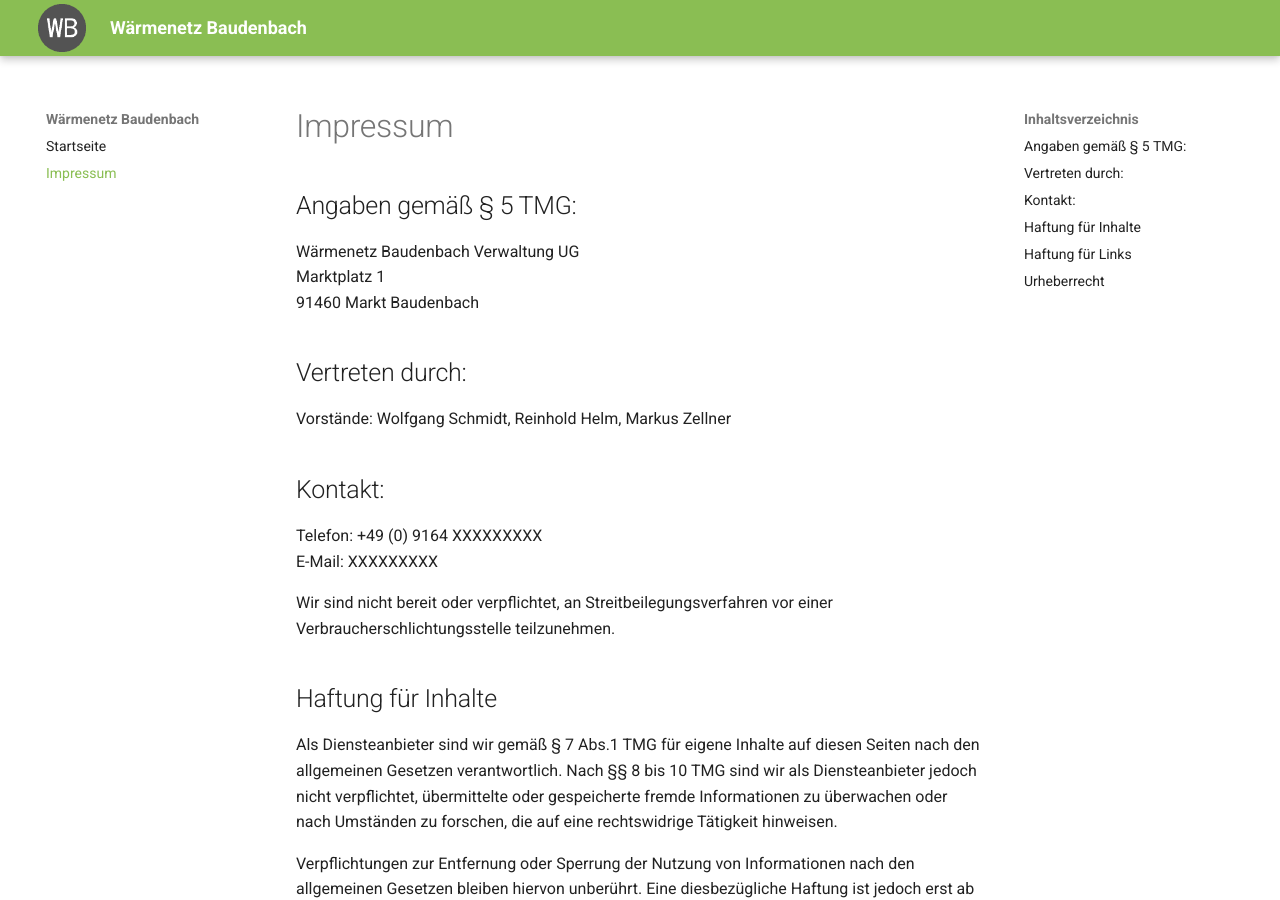
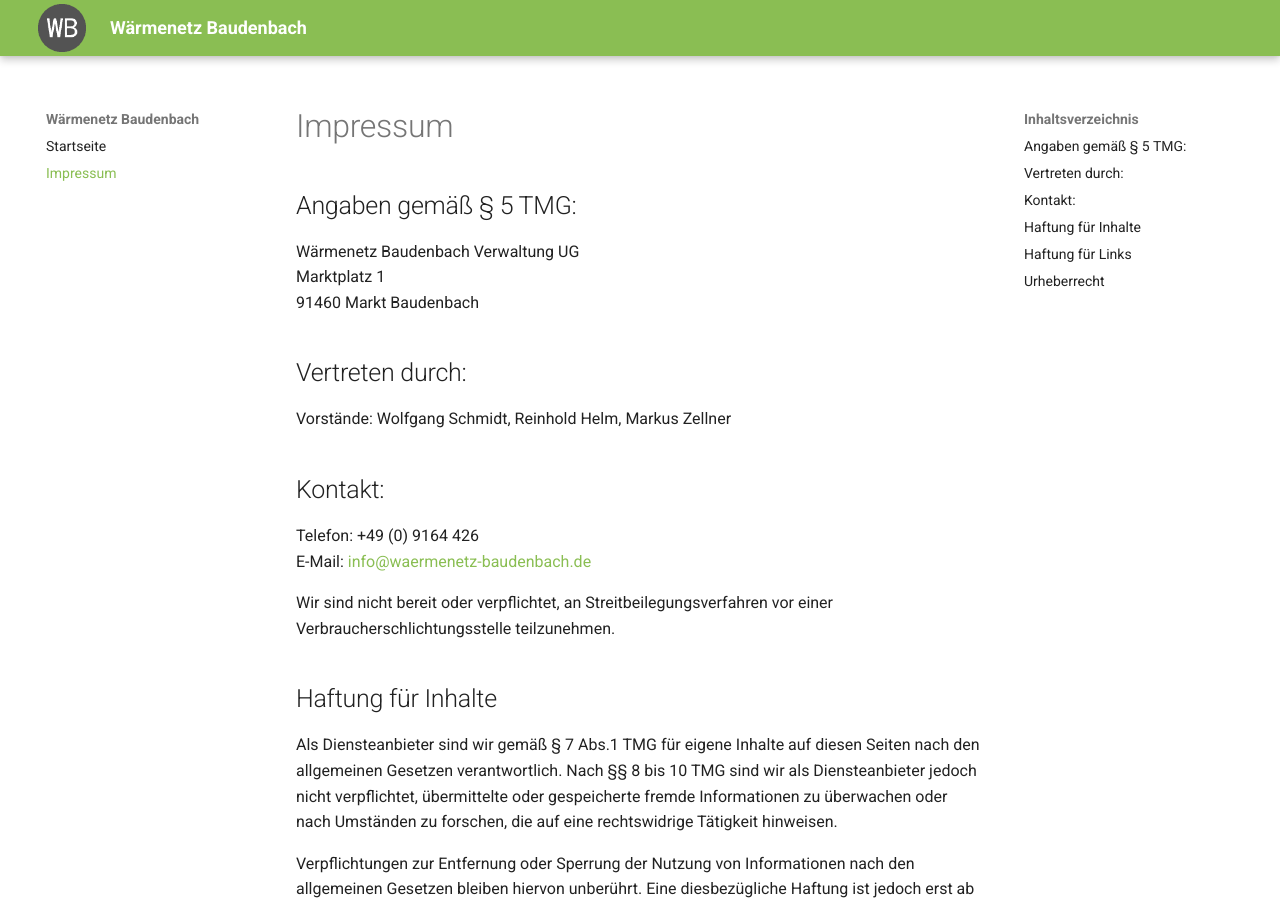
Before and after one commit to odin568/waermenetz-baudenbach, an MkDocs documentation site: the page built from docs/Impressum.md, in a window 1280 px wide and 900 px high. Built offline with MkDocs 1.6.1 and Material for MkDocs 9.7.7, drawn with Linux system fonts in a browser that asks for light colours; plug-ins that fetch from the network failed and are left out; some of the changed lines change nothing that is shown.

Commit message:
Impressum

```diff
--- a/docs/Impressum.md
+++ b/docs/Impressum.md
@@ -11,8 +11,8 @@ Marktplatz 1
 Vorstände: Wolfgang Schmidt, Reinhold Helm, Markus Zellner
 
 ## Kontakt:
-Telefon: 	+49 (0) 9164 XXXXXXXXX
-E-Mail: 	XXXXXXXXX
+Telefon: 	+49 (0) 9164 426
+E-Mail: 	<a href="&#x6d;&#x61;&#x69;&#x6c;&#x74;&#x6f;&#x3a;%69&#x6e;%66&#x6f;&#x40;%77a%65rm&#x65;%6e&#x65;%74z&#x2d;b&#x61;u%64&#x65;%6e%62&#x61;c&#x68;.&#x64;e" title="&#x69;&#x6e;&#x66;&#x6f;@&#x77;ae&#x72;m&#x65;netz&#x2d;&#x62;audenbach.&#x64;e">&#x69;&#x6e;&#x66;&#x6f;@&#x77;ae&#x72;m&#x65;netz&#x2d;&#x62;audenbach.&#x64;e</a>
 
 Wir sind nicht bereit oder verpflichtet, an Streitbeilegungsverfahren vor einer Verbraucherschlichtungsstelle teilzunehmen.
 
```
